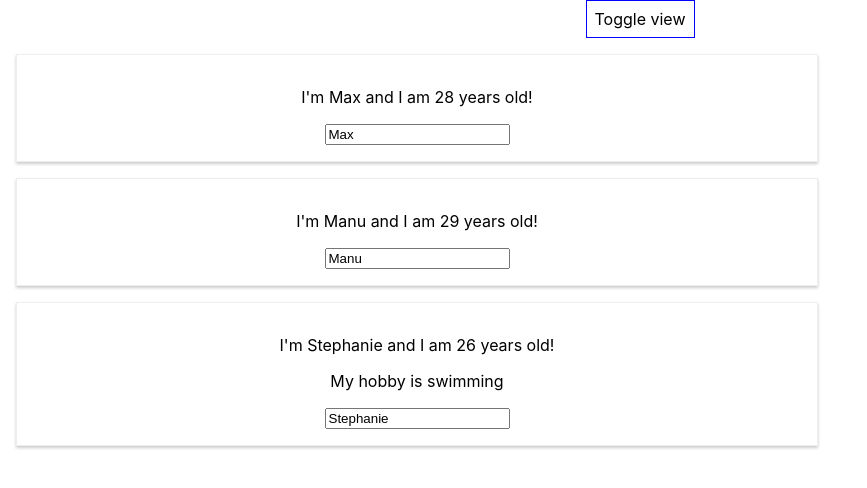
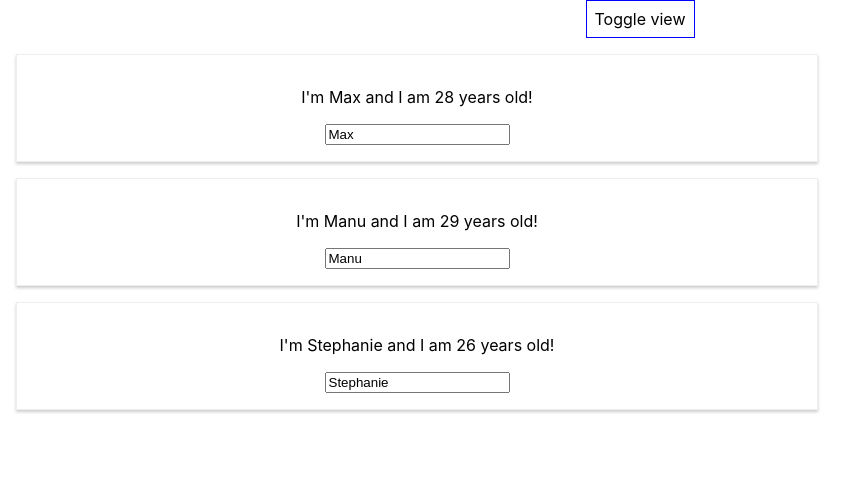
Before and after one commit to AlejandroRodarte/course-react-first-steps, a React (Create React App) app: page / in a window 1280 px wide. Shown: the top 488 px of the page, without its empty margins (0-867 px from the left). Built offline with nearby package versions, Linux system fonts and the light colour scheme.

Commit message:
Outputting Lists (Intro)

```diff
--- a/src/App.js
+++ b/src/App.js
@@ -87,24 +87,16 @@ class App extends Component {
       persons = (
         <div>
 
-          <Person
-            name={ this.state.persons[0].name }
-            age={ this.state.persons[0].age }
-          />
-
-          <Person
-            name={ this.state.persons[1].name }
-            age={ this.state.persons[1].age }
-            click={ this.switchNameHandler.bind(this, 'Maxy!') }
-            changed={ this.namedChangedHandler }
-          />
-
-          <Person
-            name={ this.state.persons[2].name }
-            age={ this.state.persons[2].age }
-          >
-            My hobby is swimming
-          </Person>
+          {
+            this.state.persons.map(
+              ({ name, age }) =>
+                <Person
+                  key={ name }
+                  name={ name }
+                  age={ age }
+                />
+            )
+          }
 
         </div>
       );
```
